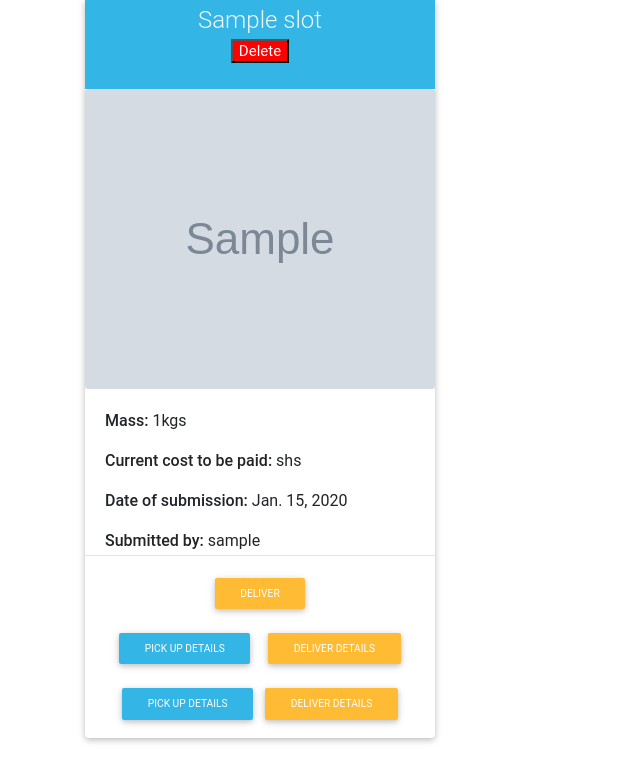
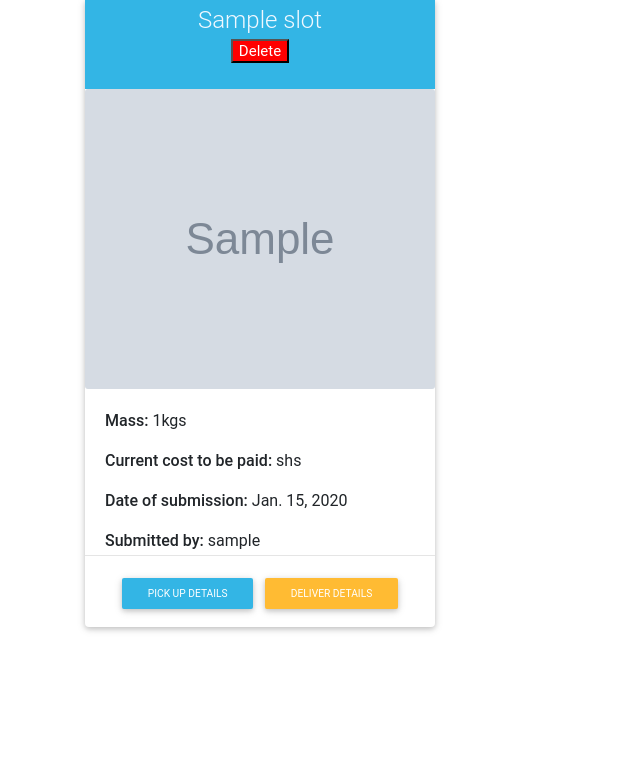
Before and after one commit to Emmanuel-9/store-center, a Django app: page /slots-info/1/ in a window 1280 px wide. Shown: the part 132-894 px from the top of the page, without its empty margins (0-640 px from the left). After the commit the page ends 764 px from the top, so only its background shows below. Run offline with Django 3.2, Linux system fonts and the light colour scheme; a user stored in the database is signed in; tables that the repository leaves empty hold one stand-in row (values such as "Sample post"); grey boxes marked "Sample" are stand-in pictures; parts of the project's set-up code (start-up, migrations or seed data) failed here and were passed over; some libraries are stand-ins or nearby versions.

Commit message:
remove duplicates from slots-info page

```diff
--- a/store/templates/slotsinfo.html
+++ b/store/templates/slotsinfo.html
@@ -35,8 +35,6 @@
                     <p><strong>Submitted by:</strong> {{ employeeslot.user.user.username }}</p>
                 </div>
                 <hr>
-                <h4 class="card-title text-center"><a class="btn btn-sm btn-warning" href="{% url 'deliver' %}">Deliver</a> </h4>
-                <h4 class="card-title text-center"><a class="btn btn-sm btn-info" href="">Pick up details</a> <a class="btn btn-sm btn-warning" href="{% url 'deliver' employeeslot.id %}">Deliver details</a> </h4>
                 <h4 class="card-title text-center"><a class="btn btn-sm btn-info" href="{% url 'pickup' employeeslot.id %}">Pick up details</a><a class="btn btn-sm btn-warning" href="{% url 'deliver' employeeslot.id %}">Deliver details</a></h4>
             </div>
         </div>
```
Also changed, not shown: slots/perishable2_N28qCyb.jpg (added).
